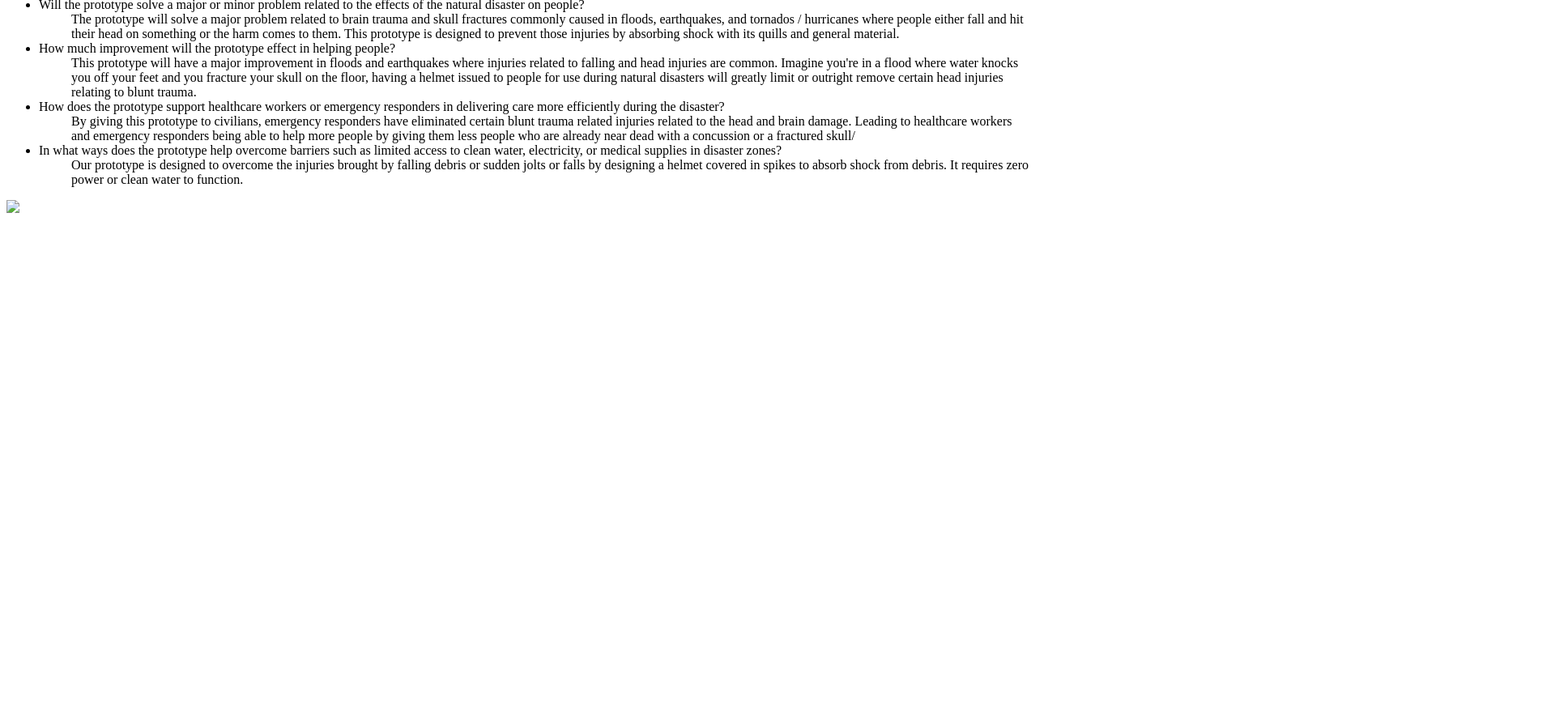
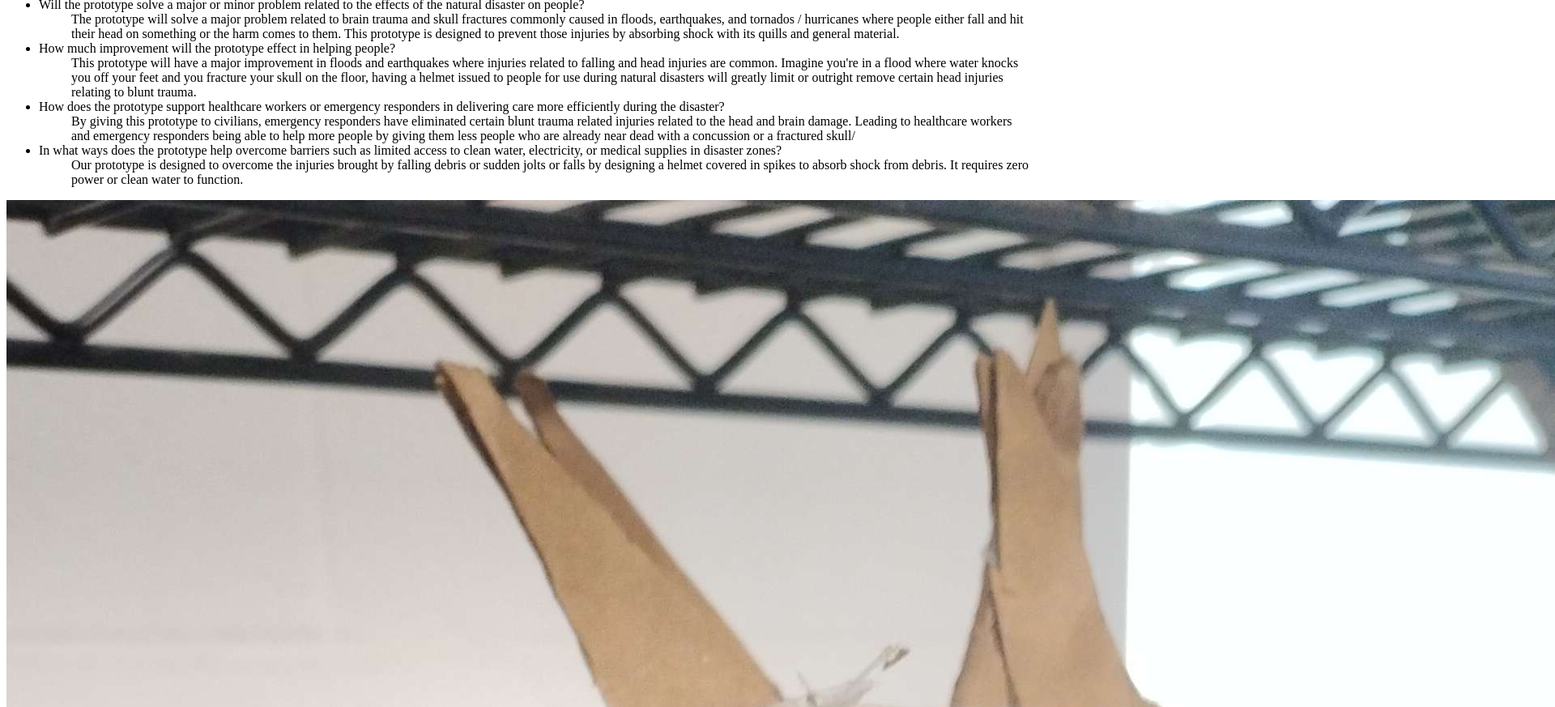
Before and after one commit to LemonShred/LemonShred.github.io, a plain HTML site: page BIDTENREC/bid2proj.html in a window 1280 px wide. Shown: the part 664-1537 px from the top of the page at 81% size, 1920 px wide, since content can reach past the window. Before the commit the page ends 939 px from the top, so only its background shows below. Drawn offline with Linux system fonts and the light colour scheme.

Commit message:
Update bid2proj.html

```diff
--- a/BIDTENREC/bid2proj.html
+++ b/BIDTENREC/bid2proj.html
@@ -152,5 +152,5 @@
             </ul>
         </li>
     </ul>
-    <img src="BIDTENREC/imgs/IMG_20260916_142254861_HDR.jpg"></img>
+    <img src="/imgs/IMG_20260916_142254861_HDR.jpg"></img>
 </body>
```
